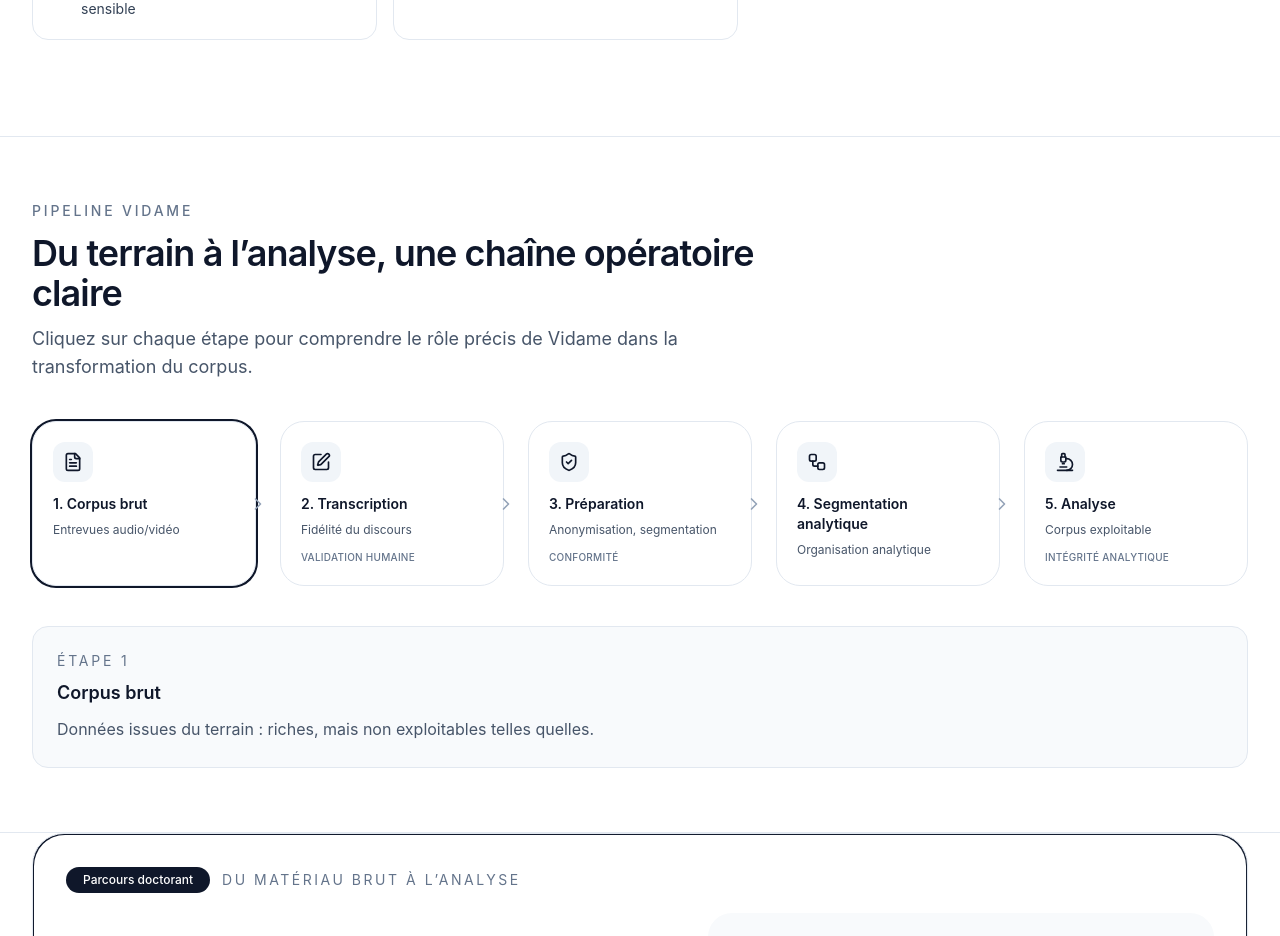
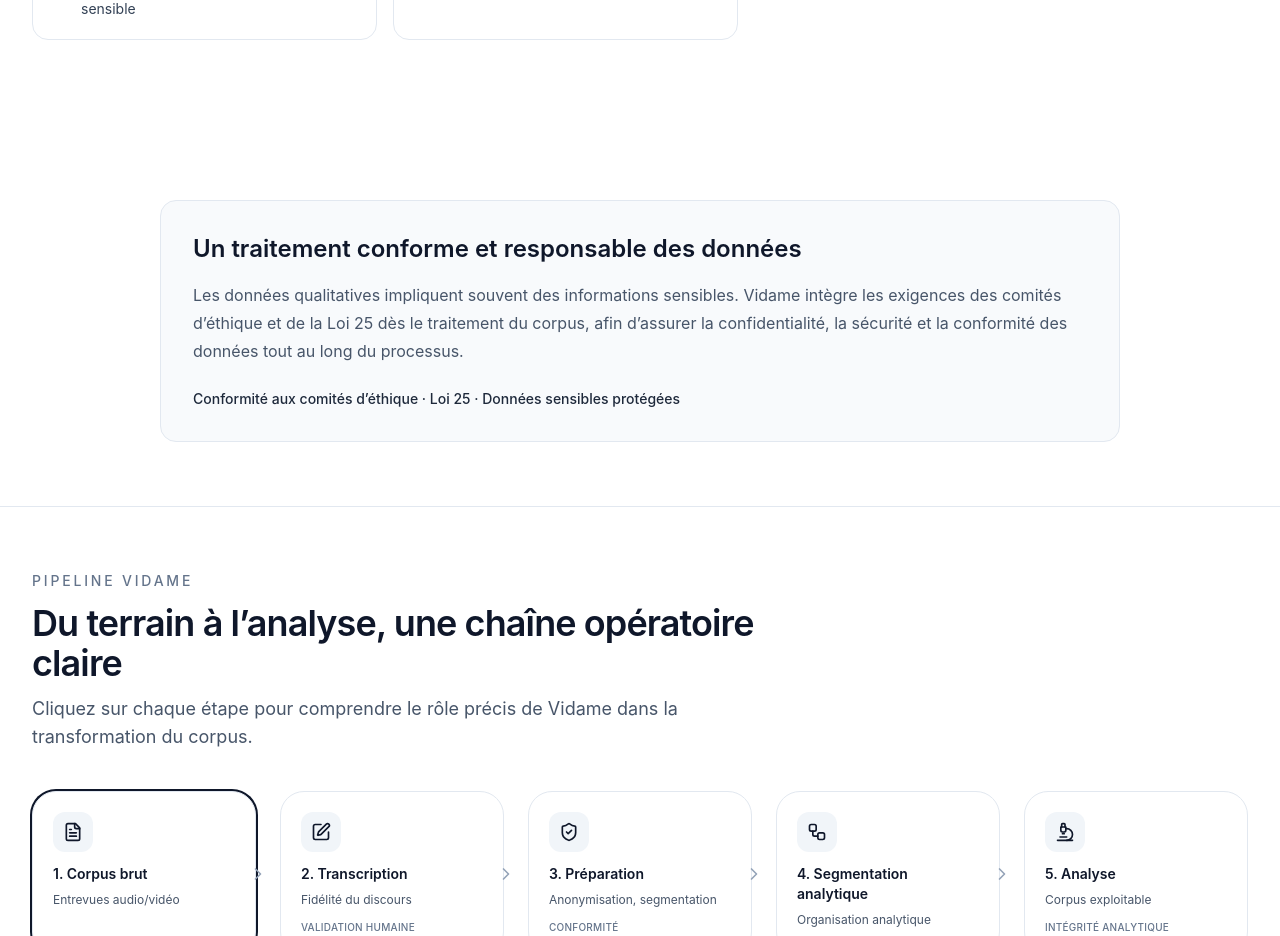
Before and after one commit to momopro21/vidame-recherche, a React (Vite) app: page / in a window 1280 px wide. Shown: the part 940-1876 px from the top of the page. Built offline with nearby package versions, Linux system fonts and the light colour scheme; the HTML template or start-up script is replaced by a standard one.

Commit message:
Add data compliance section to App component
Added a new section for data compliance and ethics.

```diff
--- a/src/App.tsx
+++ b/src/App.tsx
@@ -394,6 +394,24 @@ function Accueil({ setPage }: { setPage: (page: string) => void }) {
         </div>
       </section>
 
+      {/* ===== VIDAME_REPERE_CONFORMITE ===== */}
+<section className="mx-auto max-w-5xl px-4 py-12 md:px-8 md:py-16">
+  <div className="rounded-2xl border border-slate-200 bg-slate-50 p-6 md:p-8">
+
+    <h2 className="text-xl font-semibold text-slate-900 md:text-2xl">
+      Un traitement conforme et responsable des données
+    </h2>
+
+    <p className="mt-4 text-slate-600 leading-7">
+      Les données qualitatives impliquent souvent des informations sensibles. Vidame intègre les exigences des comités d’éthique et de la Loi 25 dès le traitement du corpus, afin d’assurer la confidentialité, la sécurité et la conformité des données tout au long du processus.
+    </p>
+
+    <div className="mt-6 text-sm font-medium text-slate-800">
+      Conformité aux comités d’éthique · Loi 25 · Données sensibles protégées
+    </div>
+
+  </div>
+</section>
       {/* ===== VIDAME_REPERE_SECTION_PIPELINE ===== */}
       <section className="border-y border-slate-200">
         <div className="mx-auto max-w-7xl px-4 py-16 md:px-8">
```
